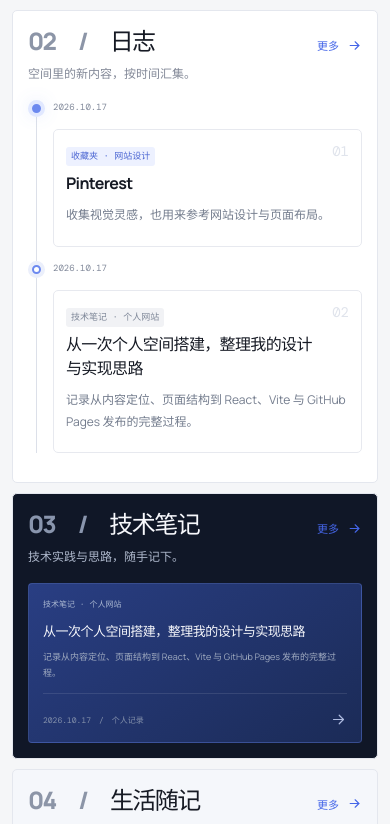
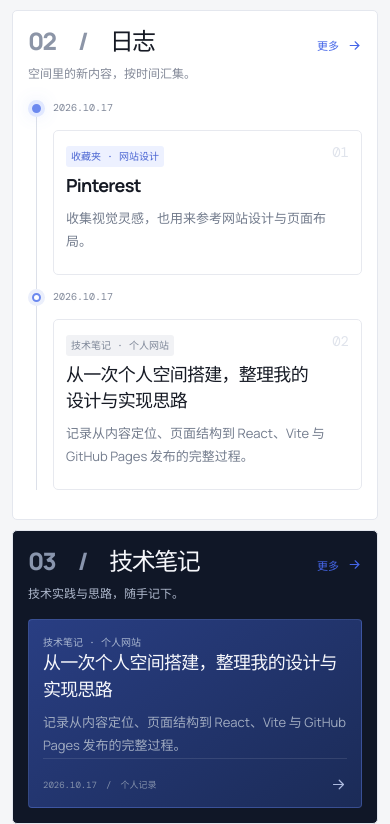
Before and after one commit to kairyqi/kairyqi-blog, a React (Vite) app: page / in a window 390 px wide. Shown: the part 900-1724 px from the top of the page. Built offline with nearby package versions, Linux system fonts and the light colour scheme.

Commit message:
Increase typography across homepage cards

```diff
--- a/src/styles.css
+++ b/src/styles.css
@@ -306,3 +306,35 @@
   .main-column .favorite-info h3{font-size:19px}
   .main-column .favorite-info p{font-size:15px}
 }
+
+/* Enlarge typography across all homepage cards to match the favorites cards */
+.main-column .timeline-date{font-size:11px}
+.main-column .role-tag{font-size:10px}
+.main-column .timeline-content h3{font-size:20px;line-height:1.45}
+.main-column .timeline-desc{font-size:14px;line-height:1.8}
+.main-column .note-type{font-size:11px}
+.main-column .note-card h3{font-size:20px;line-height:1.5}
+.main-column .note-card p{font-size:14px;line-height:1.8}
+.main-column .note-foot{font-size:10px}
+.main-column .moment-date{font-size:11px}
+.main-column .moment-card h3{font-size:19px}
+.main-column .moment-card p{font-size:14px;line-height:1.8}
+.main-column .moment-tag{font-size:10px}
+.main-column .project-info h3{font-size:20px}
+.main-column .project-info p{font-size:14px;line-height:1.8}
+.main-column .archive-date,.main-column .archive-category{font-size:11px}
+@media(max-width:720px){
+  .main-column .timeline-date{font-size:10px}
+  .main-column .role-tag{font-size:10px}
+  .main-column .timeline-content h3{font-size:18px}
+  .main-column .timeline-desc{font-size:13px}
+  .main-column .note-type{font-size:10px}
+  .main-column .note-card h3{font-size:18px}
+  .main-column .note-card p{font-size:13px}
+  .main-column .note-foot{font-size:9px}
+  .main-column .moment-card h3{font-size:18px}
+  .main-column .moment-card p{font-size:13px}
+  .main-column .project-info h3{font-size:18px}
+  .main-column .project-info p{font-size:13px}
+  .main-column .archive-date,.main-column .archive-category{font-size:10px}
+}
```
